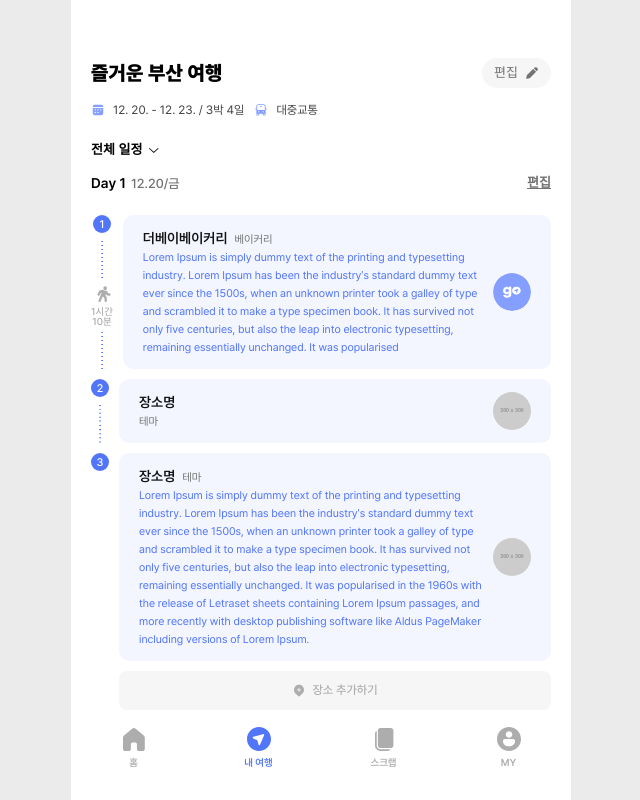
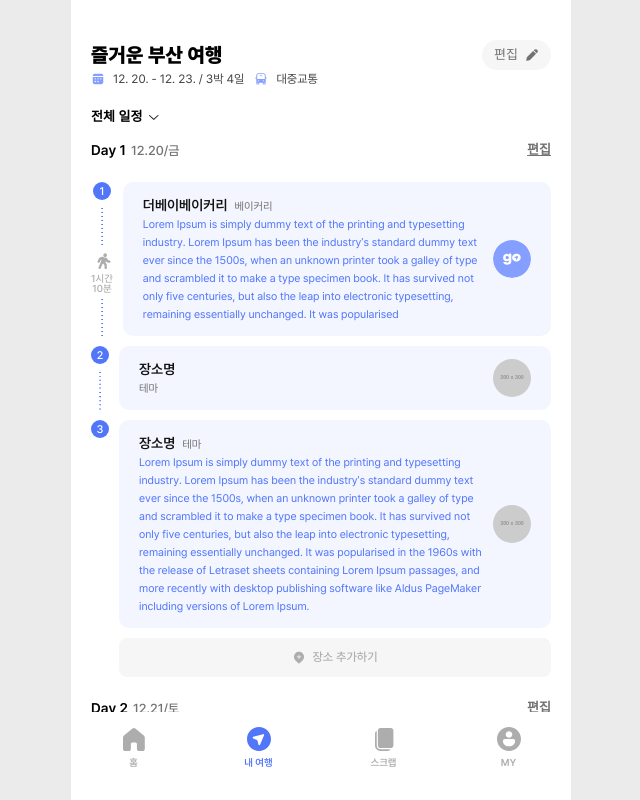
Before and after one commit to SugarSyrup/gabozago_FE, a React (Vite) app: page /mytrip/1 in a window 1280 px wide. Shown: the whole page, without its empty margins (319-959 px from the left). Built offline with nearby package versions, Linux system fonts and the light colour scheme.

Commit message:
feat(#18): 여행 계획 제목 및 정보 TypeInfo 컴포넌트 "xs" 사이즈 추가

```diff
--- a/src/components/tripDetail/TripInfo.tsx
+++ b/src/components/tripDetail/TripInfo.tsx
@@ -3,8 +3,9 @@ import Heading from "../common/Heading";
 import EditIcon from "../../assets/icons/edit.svg?react";
 import CalendarIcon from "../../assets/icons/calendar.svg?react";
 import BusIcon from "../../assets/icons/bus.svg?react";
+
 interface Props {
-  size?: "default" | "small";
+  size?: "default" | "sm" | "xs";
   title: string;
   departuereDate: Date;
   arrivalDate: Date;
@@ -19,44 +20,109 @@ function TripInfo({
   days,
   transport,
 }: Props) {
-  const duration = [
-    departuereDate.toLocaleDateString("ko-KR").slice(2),
-    arrivalDate.toLocaleDateString("ko-KR").slice(2),
-  ];
-  if (departuereDate.getFullYear === arrivalDate.getFullYear) {
-    duration[0] = duration[0].slice(4);
-    duration[1] = duration[1].slice(4);
+  /** Heading 컴포넌트 size */
+  enum headingSize {
+    "default" = "lg", // 24px
+    "sm" = "md", // 20px
+    "xs" = "sm", // 16px
   }
 
+  /** "[출발일] - [도착일]"을 YY.MM.DD 혹은 MM.DD 형식으로 출력 */
+  const getTripDuration = () => {
+    const dateToString = (
+      date: Date,
+      format: "YY.MM.DD" | "MM.DD" = "YY.MM.DD"
+    ) => {
+      const str = date.toLocaleDateString("ko-KR");
+      if (format === "MM.DD") {
+        return str.slice(6);
+      } else {
+        return str.slice(2);
+      }
+    };
+    const isDprtArrSameYear =
+      departuereDate.getFullYear === arrivalDate.getFullYear;
+
+    let duration = [];
+
+    if (isDprtArrSameYear) {
+      // 같은 해이면 "MM.DD"
+      duration = [
+        dateToString(departuereDate, "MM.DD"),
+        dateToString(arrivalDate, "MM.DD"),
+      ];
+    } else {
+      // 다른 해이면 "MM.DD"
+      duration = [
+        dateToString(departuereDate, "YY.MM.DD"),
+        dateToString(arrivalDate, "YY.MM.DD"),
+      ];
+    }
+
+    return `${duration[0]} - ${duration[1]}`;
+  };
+
   return (
-    <S.Container>
-      <S.Header size={size === "default" ? "default" : "small"}>
-        <Heading size={size === "default" ? "lg" : "md"}>{title}</Heading>
+    <S.Container size={size}>
+      <Heading size={headingSize[size]}>{title}</Heading>
+      {size !== "xs" && (
         <S.EditButton>
           편집
           <EditIcon />
         </S.EditButton>
-      </S.Header>
-      <S.DetailList column={size === "default" ? true : false}>
-        <S.DetailItem size={size === "default" ? "default" : "small"}>
+      )}
+      <S.DetailList size={size}>
+        <S.DetailItem size={size}>
           <span>
-            <CalendarIcon />
+            {size !== "xs" && <CalendarIcon />}
             <span>여행일자</span>
           </span>
           <span>
-            {duration[0]} - {duration[1]} / {days - 1}박 {days}일
+            {getTripDuration()} / {days - 1}박 {days}일
           </span>
         </S.DetailItem>
-        <S.DetailItem size={size === "default" ? "default" : "small"}>
+        {size !== "xs" && (
+          <S.DetailItem size={size}>
             <span>
               <BusIcon />
               <span>이동수단</span>
             </span>
             <span>{transport}</span>
           </S.DetailItem>
+        )}
       </S.DetailList>
     </S.Container>
   );
+
+  // return (
+  //   <S.Container>
+  //     <S.Header size={size === "default" ? "default" : "small"}>
+  //       <Heading size={size === "default" ? "lg" : "md"}>{title}</Heading>
+  //       <S.EditButton>
+  //         편집
+  //         <EditIcon />
+  //       </S.EditButton>
+  //     </S.Header>
+  //     <S.DetailList column={size === "default" ? true : false}>
+  //       <S.DetailItem size={size === "default" ? "default" : "small"}>
+  //         <span>
+  //           <CalendarIcon />
+  //           <span>여행일자</span>
+  //         </span>
+  //         <span>
+  //           {duration[0]} - {duration[1]} / {days - 1}박 {days}일
+  //         </span>
+  //       </S.DetailItem>
+  //       <S.DetailItem size={size === "default" ? "default" : "small"}>
+  //         <span>
+  //           <BusIcon />
+  //           <span>이동수단</span>
+  //         </span>
+  //         <span>{transport}</span>
+  //       </S.DetailItem>
+  //     </S.DetailList>
+  //   </S.Container>
+  // );
 }
 
 export default TripInfo;
--- a/src/pages/MyTripDetailPage.tsx
+++ b/src/pages/MyTripDetailPage.tsx
@@ -26,7 +26,7 @@ function MyTripDetailPage() {
       {hasPlan(data) ? (
         <>
           <TripInfo
-            size={"small"}
+            size={"sm"}
             title={data.title}
             departuereDate={data.departureDate}
             arrivalDate={data.arrivalDate}
--- a/src/styles/tripDetail/TripInfo.style.ts
+++ b/src/styles/tripDetail/TripInfo.style.ts
@@ -1,18 +1,38 @@
 import styled, { css } from "styled-components";
 
-export const Container = styled.div`
+type SizeType = "default" | "sm" | "xs";
+export const Container = styled.div<{ size: SizeType }>`
   width: 100%;
-  padding: 18px 0;
-  display: flex;
-  flex-direction: column;
-`;
+  display: grid;
+  align-items: center;
+  transition: all ease-in-out 0.3s;
 
-export const Header = styled.header<{ size: "default" | "small" }>`
-  margin-bottom: ${({ size }) => (size === "default" ? "16px" : "13px")};
-  width: 100%;
-  display: flex;
-  justify-content: space-between;
-  align-items: center;
+  ${({ size }) => {
+    switch (size) {
+      case "sm":
+        return css`
+          grid-template-columns: 1fr fit-content(100%);
+          margin-bottom: 16px;
+        `;
+        break;
+
+      case "xs":
+        return css`
+          grid-template-columns: fit-content(100%) 1fr;
+          margin-bottom: 13px;
+          gap: 11px;
+        `;
+        break;
+
+      default:
+        return css`
+          grid-template-columns: 1fr fit-content(100%);
+          margin-bottom: 20px;
+          gap: 13px;
+        `;
+        break;
+    }
+  }};
 `;
 
 export const EditButton = styled.button`
@@ -30,10 +50,19 @@ export const EditButton = styled.button`
   background-color: ${({ theme }) => theme.gray06};
 `;
 
-export const DetailList = styled.ul<{ column: boolean }>`
+export const DetailList = styled.ul<{ size: SizeType }>`
   display: flex;
-  flex-direction: ${({ column }) => (column ? "column" : "row")};
-  gap: ${({ column }) => (column ? "6" : "10")}px;
+
+  ${({ size }) =>
+    size !== "default"
+      ? css`
+          flex-direction: row;
+          gap: 10px;
+        `
+      : css`
+          flex-direction: column;
+          gap: 6px;
+        `};
 `;
 
 const defaultDetailItem = css`
@@ -55,7 +84,7 @@ const smallDetailItem = css`
     height: 14px;
   }
 `;
-export const DetailItem = styled.li<{ size: "default" | "small" }>`
+export const DetailItem = styled.li<{ size: SizeType }>`
   display: flex;
   align-items: center;
   color: ${({ theme }) => theme.gray};
```
Lines whose indentation alone changed are shown as unchanged.
